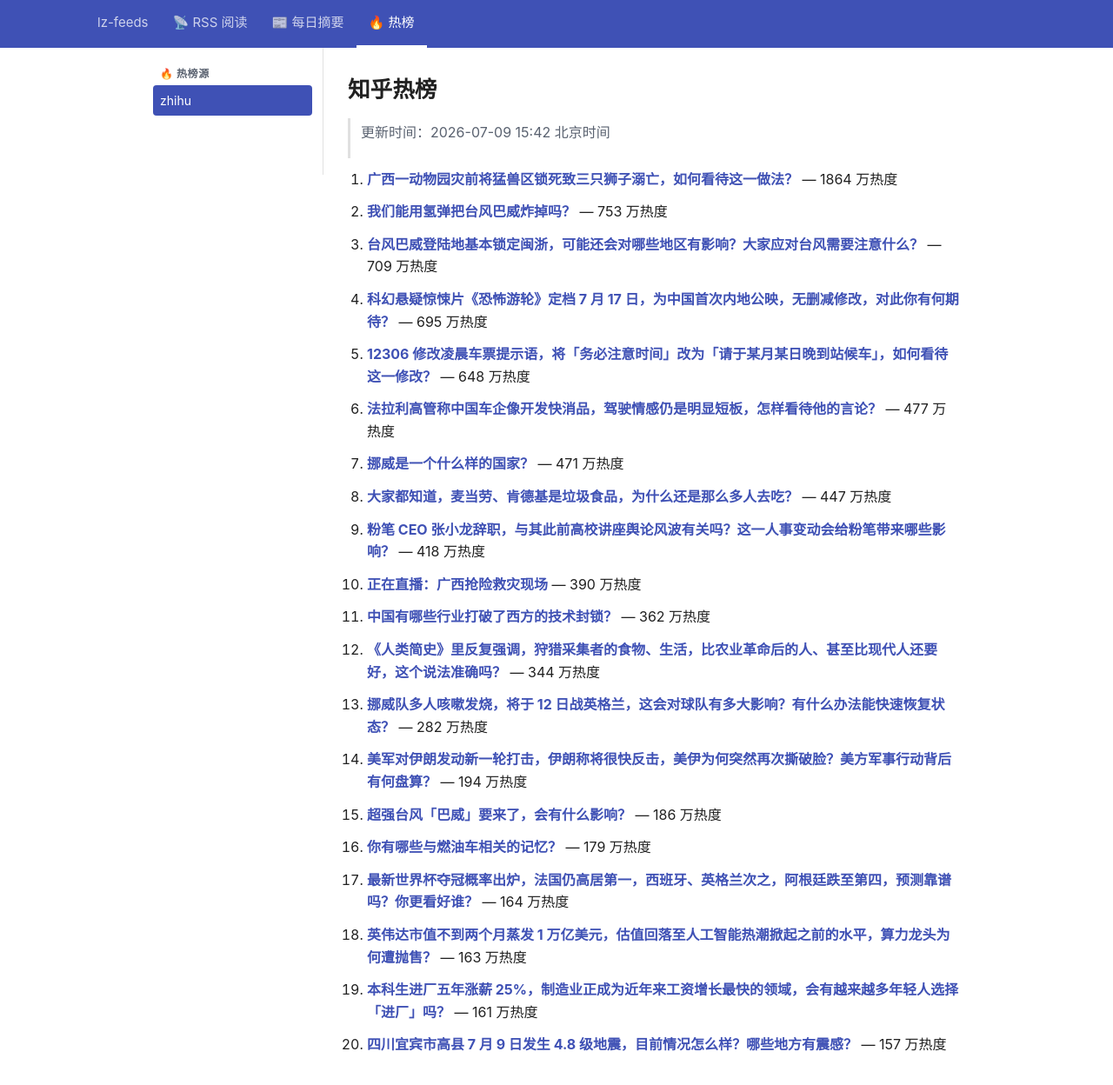
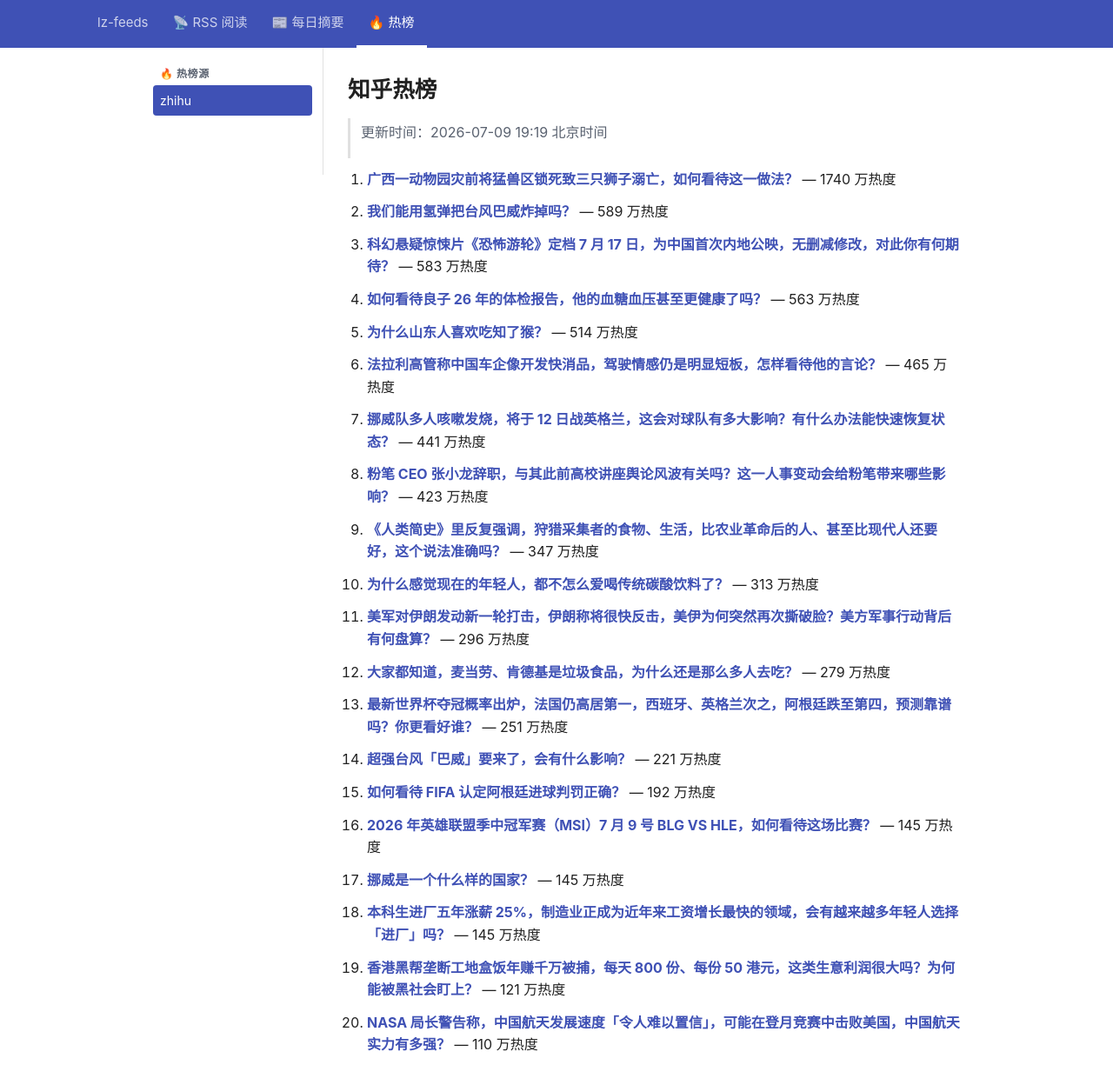
Before and after one commit to lizhang0101/lz-feeds, a Jekyll site: the page built from _hotlist/zhihu.md, in a window 1280 px wide and 1279 px high. Shown: the top 1248 px of the window at 87% size. Built offline with Jekyll 4.4.1, drawn with Linux system fonts in a browser that asks for light colours.

Commit message:
hotlist: 2026-07-09T11:19Z

```diff
--- a/_hotlist/zhihu.md
+++ b/_hotlist/zhihu.md
@@ -1,48 +1,48 @@
 ---
-updated: 2026-07-09 15:42 北京时间
+updated: 2026-07-09 19:19 北京时间
 count: 20
 ---
 
 # 知乎热榜
 
-> 更新时间：2026-07-09 15:42 北京时间
+> 更新时间：2026-07-09 19:19 北京时间
 
-1. **[广西一动物园灾前将猛兽区锁死致三只狮子溺亡，如何看待这一做法？](https://www.zhihu.com/question/2058257889240643458)** — 1864 万热度
+1. **[广西一动物园灾前将猛兽区锁死致三只狮子溺亡，如何看待这一做法？](https://www.zhihu.com/question/2058257889240643458)** — 1740 万热度
 
-2. **[我们能用氢弹把台风巴威炸掉吗？](https://www.zhihu.com/question/2058132613353693527)** — 753 万热度
+2. **[我们能用氢弹把台风巴威炸掉吗？](https://www.zhihu.com/question/2058132613353693527)** — 589 万热度
 
-3. **[台风巴威登陆地基本锁定闽浙，可能还会对哪些地区有影响？大家应对台风需要注意什么？](https://www.zhihu.com/question/2058114629109118552)** — 709 万热度
+3. **[科幻悬疑惊悚片《恐怖游轮》定档 7 月 17 日，为中国首次内地公映，无删减修改，对此你有何期待？](https://www.zhihu.com/question/2058129778624786692)** — 583 万热度
 
-4. **[科幻悬疑惊悚片《恐怖游轮》定档 7 月 17 日，为中国首次内地公映，无删减修改，对此你有何期待？](https://www.zhihu.com/question/2058129778624786692)** — 695 万热度
+4. **[如何看待良子 26 年的体检报告，他的血糖血压甚至更健康了吗？](https://www.zhihu.com/question/2058494548238496671)** — 563 万热度
 
-5. **[12306 修改凌晨车票提示语，将「务必注意时间」改为「请于某月某日晚到站候车」，如何看待这一修改？](https://www.zhihu.com/question/2057816942233309425)** — 648 万热度
+5. **[为什么山东人喜欢吃知了猴？](https://www.zhihu.com/question/285950491)** — 514 万热度
 
-6. **[法拉利高管称中国车企像开发快消品，驾驶情感仍是明显短板，怎样看待他的言论？](https://www.zhihu.com/question/2058204174265979113)** — 477 万热度
+6. **[法拉利高管称中国车企像开发快消品，驾驶情感仍是明显短板，怎样看待他的言论？](https://www.zhihu.com/question/2058204174265979113)** — 465 万热度
 
-7. **[挪威是一个什么样的国家？](https://www.zhihu.com/question/302274352)** — 471 万热度
+7. **[挪威队多人咳嗽发烧，将于 12 日战英格兰，这会对球队有多大影响？有什么办法能快速恢复状态？](https://www.zhihu.com/question/2058161515023130890)** — 441 万热度
 
-8. **[大家都知道，麦当劳、肯德基是垃圾食品，为什么还是那么多人去吃？](https://www.zhihu.com/question/2041517256224530814)** — 447 万热度
+8. **[粉笔 CEO 张小龙辞职，与其此前高校讲座舆论风波有关吗？这一人事变动会给粉笔带来哪些影响？](https://www.zhihu.com/question/2058341197677064684)** — 423 万热度
 
-9. **[粉笔 CEO 张小龙辞职，与其此前高校讲座舆论风波有关吗？这一人事变动会给粉笔带来哪些影响？](https://www.zhihu.com/question/2058341197677064684)** — 418 万热度
+9. **[《人类简史》里反复强调，狩猎采集者的食物、生活，比农业革命后的人、甚至比现代人还要好，这个说法准确吗？](https://www.zhihu.com/question/41216771)** — 347 万热度
 
-10. **[正在直播：广西抢险救灾现场](https://www.zhihu.com/theater/74689?drama_id=2058561888691172688&source=isuda)** — 390 万热度
+10. **[为什么感觉现在的年轻人，都不怎么爱喝传统碳酸饮料了？](https://www.zhihu.com/question/1976975189460927248)** — 313 万热度
 
-11. **[中国有哪些行业打破了西方的技术封锁？](https://www.zhihu.com/question/52916148)** — 362 万热度
+11. **[美军对伊朗发动新一轮打击，伊朗称将很快反击，美伊为何突然再次撕破脸？美方军事行动背后有何盘算？](https://www.zhihu.com/question/2058455554222027217)** — 296 万热度
 
-12. **[《人类简史》里反复强调，狩猎采集者的食物、生活，比农业革命后的人、甚至比现代人还要好，这个说法准确吗？](https://www.zhihu.com/question/41216771)** — 344 万热度
+12. **[大家都知道，麦当劳、肯德基是垃圾食品，为什么还是那么多人去吃？](https://www.zhihu.com/question/2041517256224530814)** — 279 万热度
 
-13. **[挪威队多人咳嗽发烧，将于 12 日战英格兰，这会对球队有多大影响？有什么办法能快速恢复状态？](https://www.zhihu.com/question/2058161515023130890)** — 282 万热度
+13. **[最新世界杯夺冠概率出炉，法国仍高居第一，西班牙、英格兰次之，阿根廷跌至第四，预测靠谱吗？你更看好谁？](https://www.zhihu.com/question/2058486473112773134)** — 251 万热度
 
-14. **[美军对伊朗发动新一轮打击，伊朗称将很快反击，美伊为何突然再次撕破脸？美方军事行动背后有何盘算？](https://www.zhihu.com/question/2058455554222027217)** — 194 万热度
+14. **[超强台风「巴威」要来了，会有什么影响？](https://www.zhihu.com/question/2057731904787560164)** — 221 万热度
 
-15. **[超强台风「巴威」要来了，会有什么影响？](https://www.zhihu.com/question/2057731904787560164)** — 186 万热度
+15. **[如何看待 FIFA 认定阿根廷进球判罚正确？](https://www.zhihu.com/question/2058580553054384932)** — 192 万热度
 
-16. **[你有哪些与燃油车相关的记忆？](https://www.zhihu.com/roundtable/jiunengyuanqiche)** — 179 万热度
+16. **[2026 年英雄联盟季中冠军赛（MSI）7 月 9 号 BLG VS HLE，如何看待这场比赛？](https://www.zhihu.com/question/2057846118629766631)** — 145 万热度
 
-17. **[最新世界杯夺冠概率出炉，法国仍高居第一，西班牙、英格兰次之，阿根廷跌至第四，预测靠谱吗？你更看好谁？](https://www.zhihu.com/question/2058486473112773134)** — 164 万热度
+17. **[挪威是一个什么样的国家？](https://www.zhihu.com/question/302274352)** — 145 万热度
 
-18. **[英伟达市值不到两个月蒸发 1 万亿美元，估值回落至人工智能热潮掀起之前的水平，算力龙头为何遭抛售？](https://www.zhihu.com/question/2058280043265143682)** — 163 万热度
+18. **[本科生进厂五年涨薪 25%，制造业正成为近年来工资增长最快的领域，会有越来越多年轻人选择「进厂」吗？](https://www.zhihu.com/question/2057858678024319907)** — 145 万热度
 
-19. **[本科生进厂五年涨薪 25%，制造业正成为近年来工资增长最快的领域，会有越来越多年轻人选择「进厂」吗？](https://www.zhihu.com/question/2057858678024319907)** — 161 万热度
+19. **[香港黑帮垄断工地盒饭年赚千万被捕，每天 800 份、每份 50 港元，这类生意利润很大吗？为何能被黑社会盯上？](https://www.zhihu.com/question/2057607966665265962)** — 121 万热度
 
-20. **[四川宜宾市高县 7 月 9 日发生 4.8 级地震，目前情况怎么样？哪些地方有震感？](https://www.zhihu.com/question/2058462111974385367)** — 157 万热度
+20. **[NASA 局长警告称，中国航天发展速度「令人难以置信」，可能在登月竞赛中击败美国，中国航天实力有多强？](https://www.zhihu.com/question/2057479291525402753)** — 110 万热度
```
